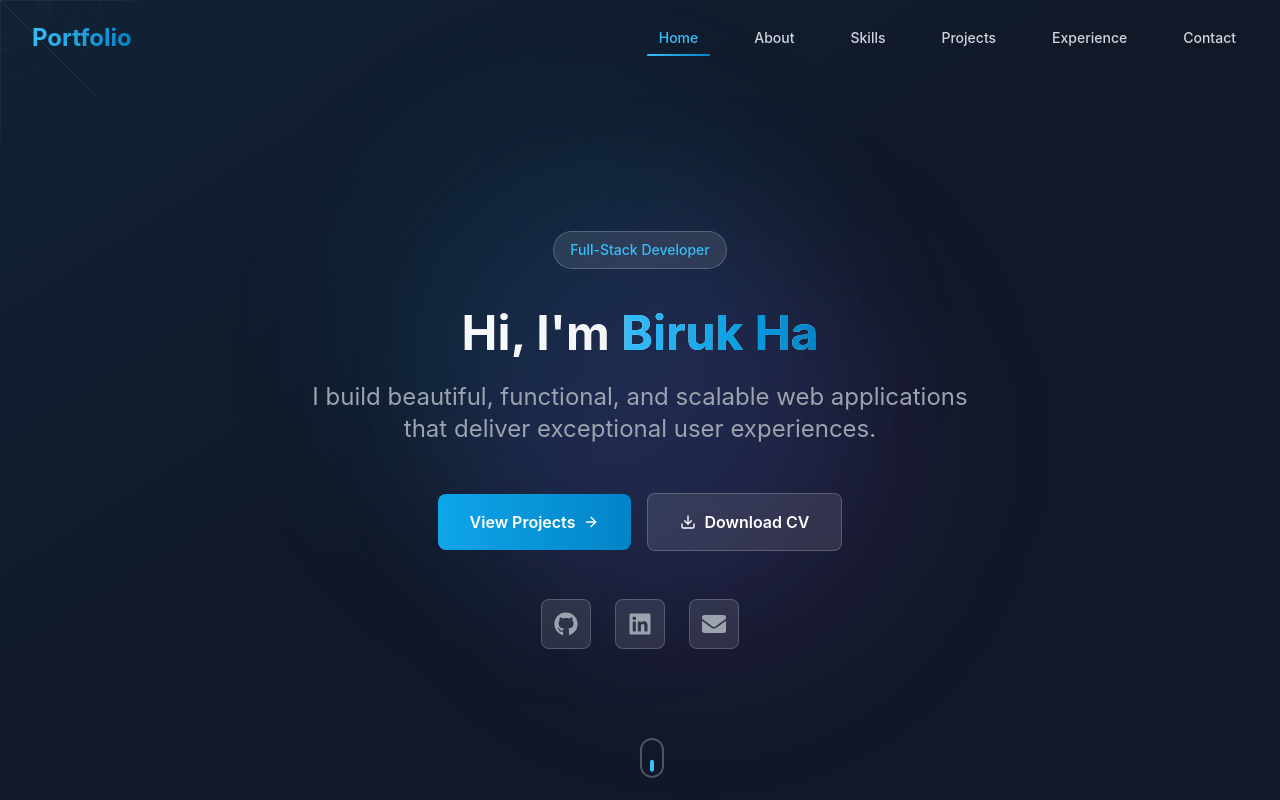
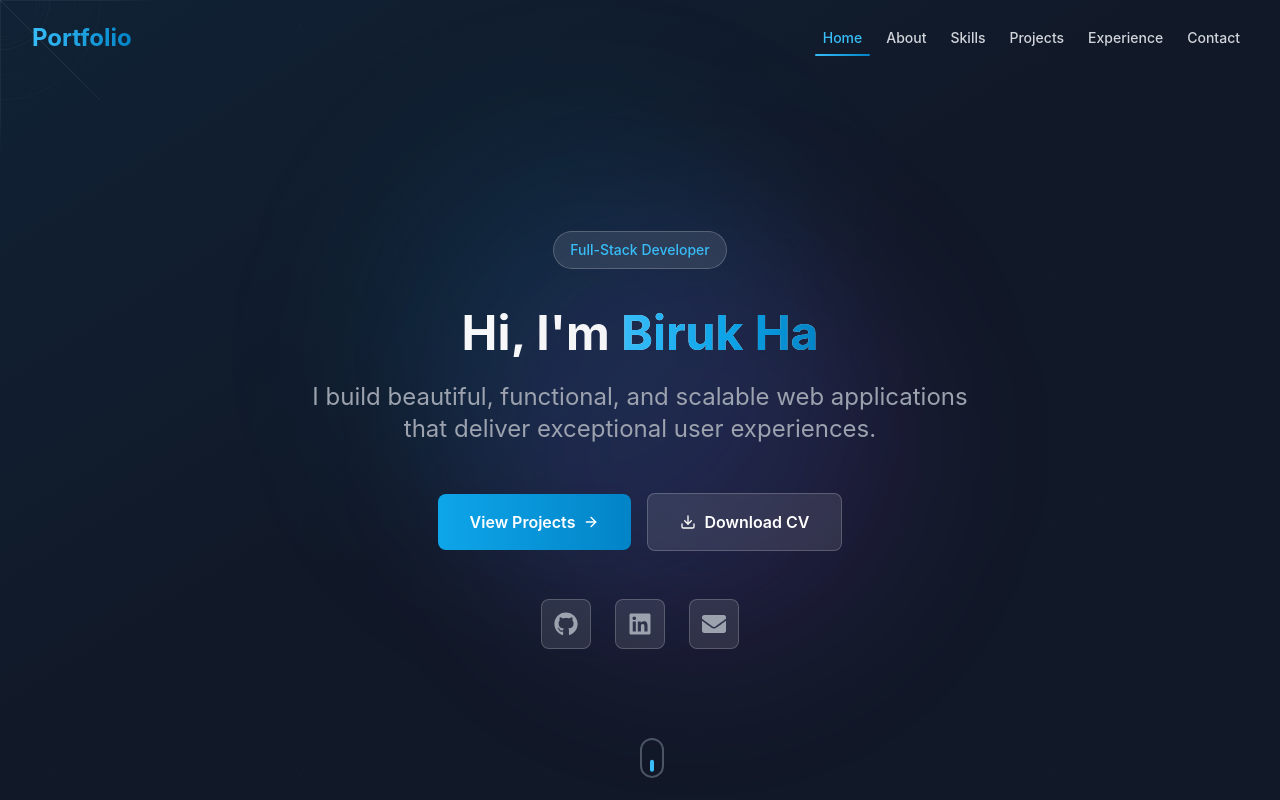
Before and after one commit to birukhabte/MyPersonalPortfolio, a React (Vite) app: page / in a window 1280 px wide. Shown: the top 800 px of the page. Built offline with nearby package versions, Linux system fonts and the light colour scheme.

Commit message:
feat: Initialize React application with global styling and create core components for navigation, projects, and skills sections.

```diff
--- a/src/components/Navbar.tsx
+++ b/src/components/Navbar.tsx
@@ -75,7 +75,7 @@ const Navbar = () => {
           </motion.a>
 
           {/* Desktop Navigation */}
-          <div className="hidden md:flex items-center space-x-8">
+          <div className="hidden md:flex items-center space-x-2">
             {navLinks.map((link) => (
               <motion.a
                 key={link.name}
@@ -84,7 +84,7 @@ const Navbar = () => {
                   e.preventDefault()
                   handleLinkClick(link.name, link.href)
                 }}
-                className="relative px-3 py-2 text-sm font-medium transition-colors"
+                className="relative px-2 py-2 text-sm font-medium transition-colors"
                 whileHover={{ scale: 1.05 }}
                 whileTap={{ scale: 0.95 }}
               >
@@ -129,7 +129,7 @@ const Navbar = () => {
             exit={{ opacity: 0, height: 0 }}
             className="md:hidden glass-dark mt-4 rounded-lg overflow-hidden"
           >
-            <div className="px-4 py-4 space-y-2">
+            <div className="px-2 py-2 space-y-1">
               {navLinks.map((link) => (
                 <motion.a
                   key={link.name}
@@ -138,7 +138,7 @@ const Navbar = () => {
                     e.preventDefault()
                     handleLinkClick(link.name, link.href)
                   }}
-                  className={`block px-4 py-2 rounded-lg transition-colors ${
+                  className={`block px-2 py-1 rounded-lg transition-colors ${
                     activeLink === link.name
                       ? 'bg-primary-500/20 text-primary-400'
                       : 'text-gray-300 hover:bg-gray-800 hover:text-white'
--- a/src/style.css
+++ b/src/style.css
@@ -21,3 +21,160 @@
     @apply bg-gray-900/80 backdrop-blur-md border border-gray-700/50;
   }
 }
+
+@keyframes glitch {
+  0% {
+    transform: translate(0);
+    filter: blur(0);
+  }
+  5% {
+    transform: translate(-1px, 1px);
+    filter: blur(0.5px);
+  }
+  10% {
+    transform: translate(1px, -1px);
+    filter: blur(0);
+  }
+  15% {
+    transform: translate(-1px, -1px);
+    filter: blur(0.5px);
+  }
+  20% {
+    transform: translate(1px, 1px);
+    filter: blur(0);
+  }
+  25% {
+    transform: translate(-0.5px, 0.5px);
+    filter: blur(0.3px);
+  }
+  30% {
+    transform: translate(0.5px, -0.5px);
+    filter: blur(0);
+  }
+  35% {
+    transform: translate(-0.5px, -0.5px);
+    filter: blur(0.3px);
+  }
+  40% {
+    transform: translate(0.5px, 0.5px);
+    filter: blur(0);
+  }
+  45% {
+    transform: translate(-1px, 1px);
+    filter: blur(0.5px);
+  }
+  50% {
+    transform: translate(1px, -1px);
+    filter: blur(0);
+  }
+  55% {
+    transform: translate(-1px, -1px);
+    filter: blur(0.5px);
+  }
+  60% {
+    transform: translate(1px, 1px);
+    filter: blur(0);
+  }
+  65% {
+    transform: translate(-0.5px, 0.5px);
+    filter: blur(0.3px);
+  }
+  70% {
+    transform: translate(0.5px, -0.5px);
+    filter: blur(0);
+  }
+  75% {
+    transform: translate(-0.5px, -0.5px);
+    filter: blur(0.3px);
+  }
+  80% {
+    transform: translate(0.5px, 0.5px);
+    filter: blur(0);
+  }
+  85% {
+    transform: translate(-1px, 1px);
+    filter: blur(0.5px);
+  }
+  90% {
+    transform: translate(1px, -1px);
+    filter: blur(0);
+  }
+  95% {
+    transform: translate(-1px, -1px);
+    filter: blur(0.5px);
+  }
+  100% {
+    transform: translate(0);
+    filter: blur(0);
+  }
+}
+
+@keyframes glitch-scan {
+  0% {
+    clip-path: inset(0 0 100% 0);
+  }
+  10% {
+    clip-path: inset(20% 0 60% 0);
+  }
+  20% {
+    clip-path: inset(40% 0 40% 0);
+  }
+  30% {
+    clip-path: inset(60% 0 20% 0);
+  }
+  40% {
+    clip-path: inset(80% 0 0 0);
+  }
+  50% {
+    clip-path: inset(100% 0 0 0);
+  }
+  60% {
+    clip-path: inset(80% 0 0 0);
+  }
+  70% {
+    clip-path: inset(60% 0 20% 0);
+  }
+  80% {
+    clip-path: inset(40% 0 40% 0);
+  }
+  90% {
+    clip-path: inset(20% 0 60% 0);
+  }
+  100% {
+    clip-path: inset(0 0 100% 0);
+  }
+}
+
+.distortion-effect {
+  position: relative;
+  animation: glitch 1.5s infinite, glitch-scan 2s infinite;
+  display: inline-block;
+  transform-origin: center;
+}
+
+.spider-web {
+  position: absolute;
+  width: 100%;
+  height: 100%;
+  opacity: 0.15;
+  pointer-events: none;
+  background-image:
+    radial-gradient(circle at 20% 30%, rgba(255, 255, 255, 0.1) 1px, transparent 1px),
+    radial-gradient(circle at 80% 70%, rgba(255, 255, 255, 0.1) 1px, transparent 1px),
+    radial-gradient(circle at 50% 50%, rgba(255, 255, 255, 0.1) 1px, transparent 1px);
+  background-size: 200px 200px, 250px 250px, 300px 300px;
+  background-position: 0 0, 100px 100px, 50px 50px;
+}
+
+@keyframes spider-web-pulse {
+  0%, 100% {
+    opacity: 0.1;
+  }
+  50% {
+    opacity: 0.2;
+  }
+}
+
+.spider-web-animated {
+  animation: spider-web-pulse 3s ease-in-out infinite;
+}
```
Also changed, not shown: git_status.txt (added), src/components/Projects.tsx (line endings or trailing spaces), src/components/Skills.tsx (line endings or trailing spaces), src/main.tsx (line endings or trailing spaces), tailwind.config.js (line endings or trailing spaces), vite.config.ts (line endings or trailing spaces), 1 other file (tests, documents, lock files or other folders).
